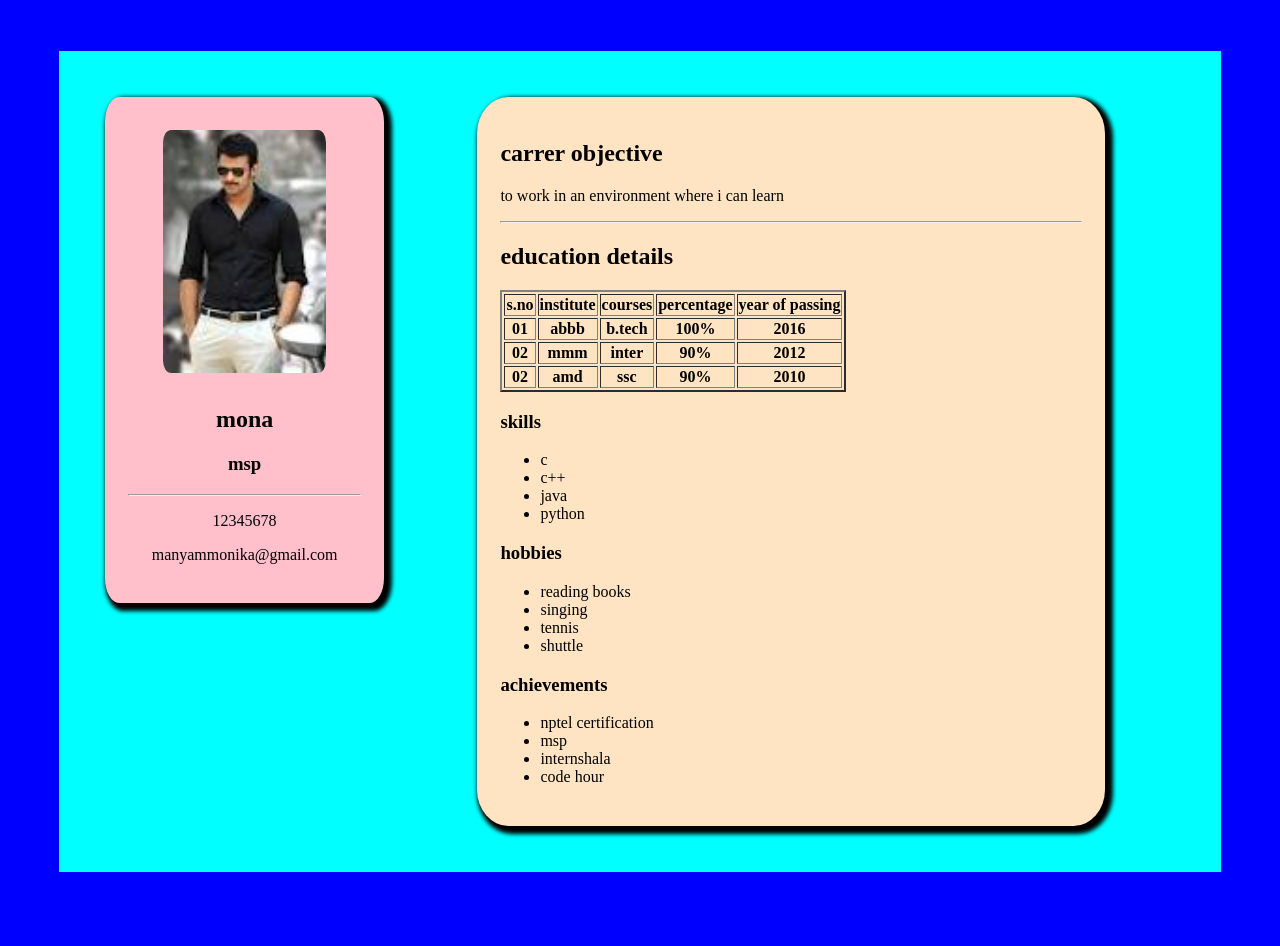
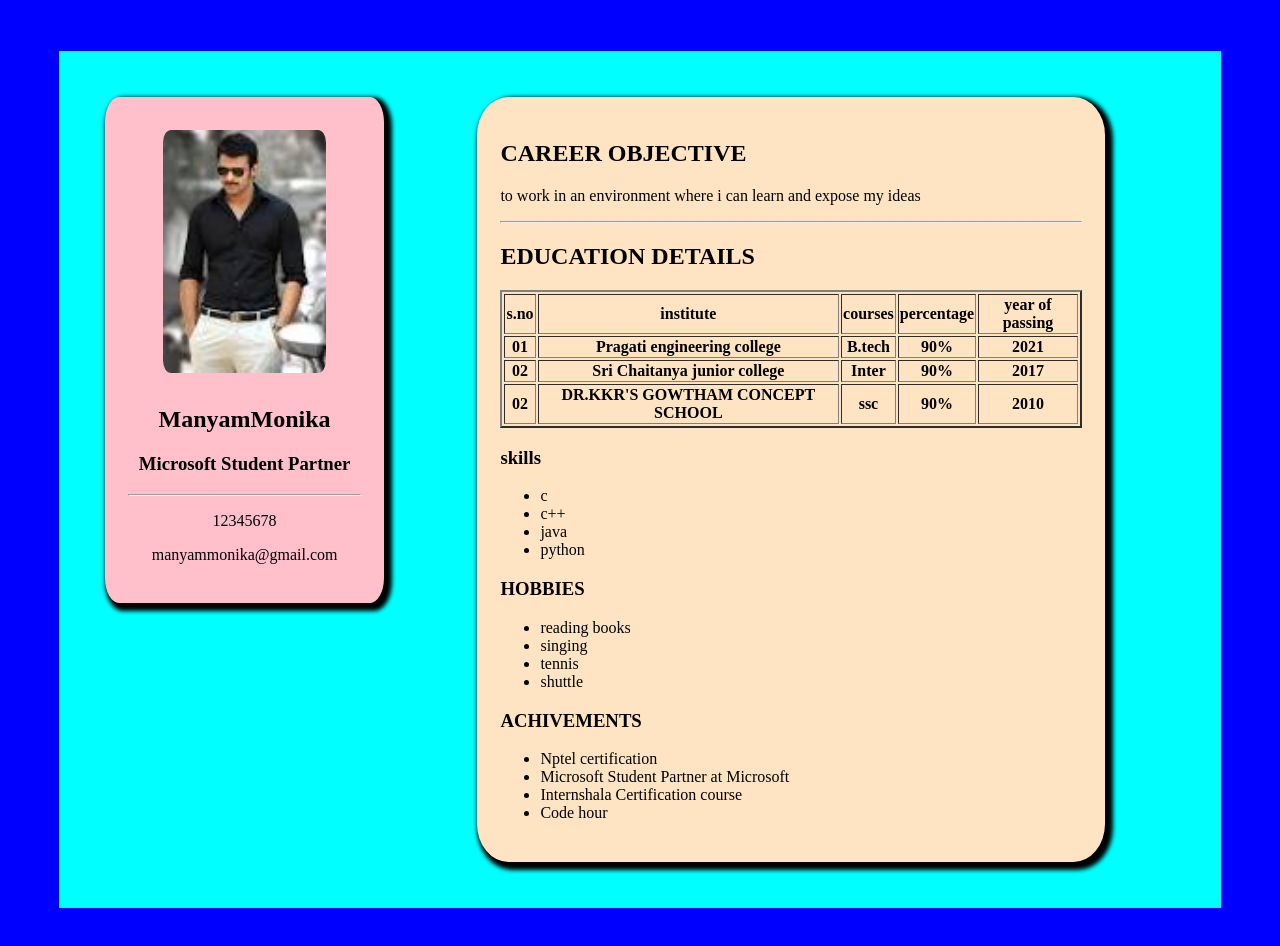
Before and after one commit to ManyamMonika/pwaphase1content, a plain HTML site: page static resume.html in a window 1280 px wide. Before the commit the page ends 923 px from the top, so only its background shows below. Drawn offline with Linux system fonts and the light colour scheme.

Commit message:
Update static resume.html

```diff
--- a/static resume.html
+++ b/static resume.html
@@ -10,17 +10,17 @@
 	<div id="main">
 		<div class="leftdiv">
 			<img src="images/prabhas.jpg" alt="krishna pic">
-			<h2>mona</h2>
-			<h3>msp</h3>
+			<h2>ManyamMonika</h2>
+			<h3>Microsoft Student Partner</h3>
 			<hr>
 				<p>12345678</p>
 				<p>manyammonika@gmail.com</p>
 		</div>
 		<div class="rightdiv">
-		<h2>carrer objective</h2>
-		<p> to work in an environment where i can learn</p>
+		<h2>CAREER OBJECTIVE</h2>
+		<p> to work in an environment where i can learn and expose my ideas</p>
 		<hr>
-		<h2>education details</h2>
+		<h2>EDUCATION DETAILS</h2>
 		<table border=2>
 			<tr>
 				<th>s.no</th>
@@ -31,21 +31,21 @@
 			</tr>
 			<tr>
 			<th>01</th>
-			<th>abbb</th>
-			<th>b.tech</th>
-			<th>100%</th>
-			<th>2016</th>
+			<th>Pragati engineering college</th>
+			<th>B.tech</th>
+			<th>90%</th>
+			<th>2021</th>
 		</tr>
 			<tr>
 			<th>02</th>
-			<th>mmm</th>
-			<th>inter</th>
+			<th>Sri Chaitanya junior college</th>
+			<th>Inter</th>
 			<th>90%</th>
-			<th>2012</th>
+			<th>2017</th>
 		</tr>
 		<tr>
 			<th>02</th>
-			<th>amd</th>
+			<th>DR.KKR'S GOWTHAM CONCEPT SCHOOL</th>
 			<th>ssc</th>
 			<th>90%</th>
 			<th>2010</th>
@@ -60,19 +60,19 @@
 			<li>python</li>
 		</ul>
 
-        <h3>hobbies</h3>
+        <h3>HOBBIES</h3>
         <ul>
         	<li>reading books</li>
 			<li>singing</li>
 			<li>tennis</li>
 			<li>shuttle</li>
 		</ul>
-		<h3>achievements</h3>
+		<h3>ACHIVEMENTS</h3>
 		<ul>
-        	<li>nptel certification</li>
-			<li>msp</li>
-			<li>internshala </li>
-			<li>code hour</li>
+        	<li>Nptel certification</li>
+			<li>Microsoft Student Partner at Microsoft</li>
+			<li>Internshala Certification course </li>
+			<li>Code hour</li>
 		</ul>
 
 
```
